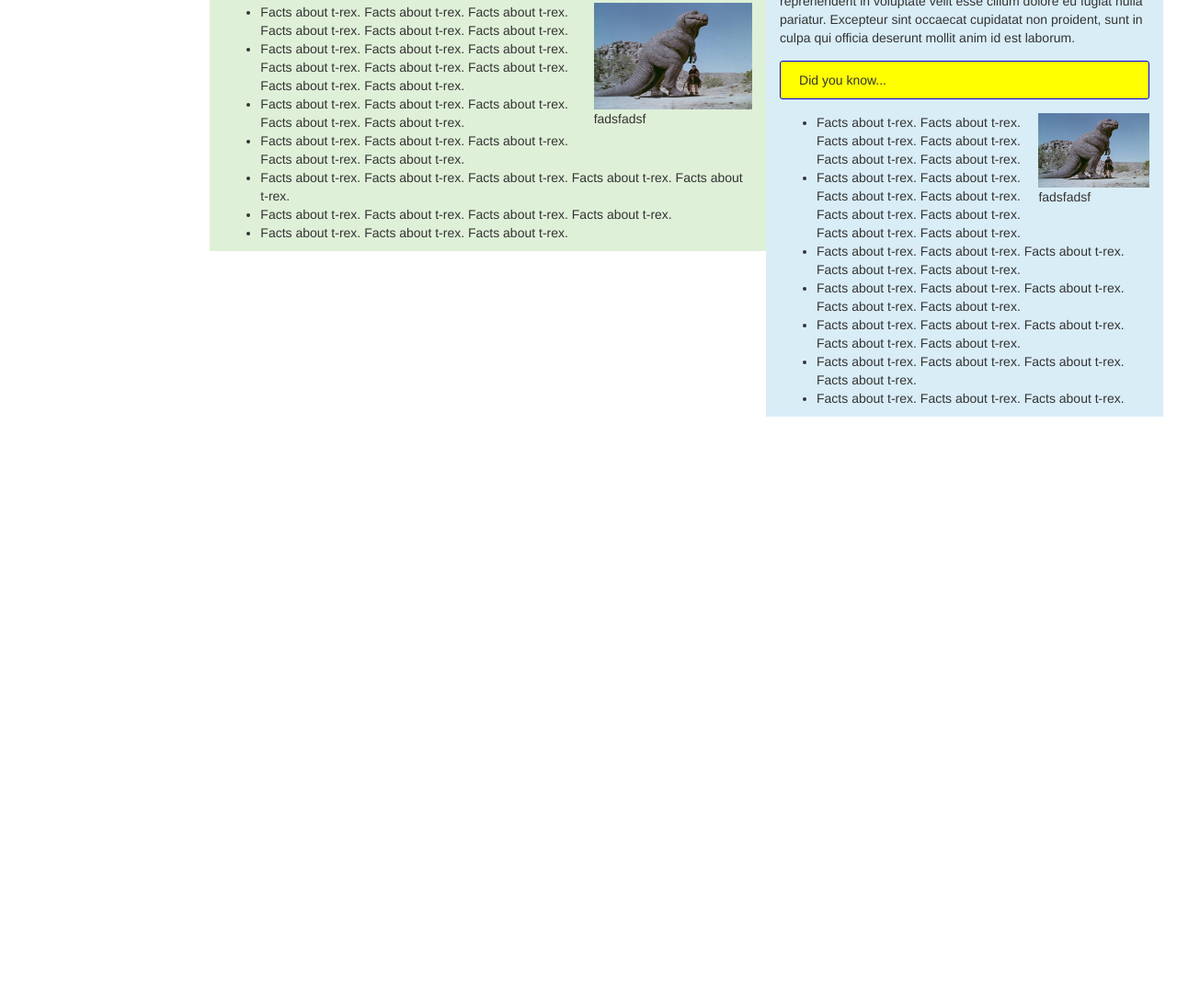
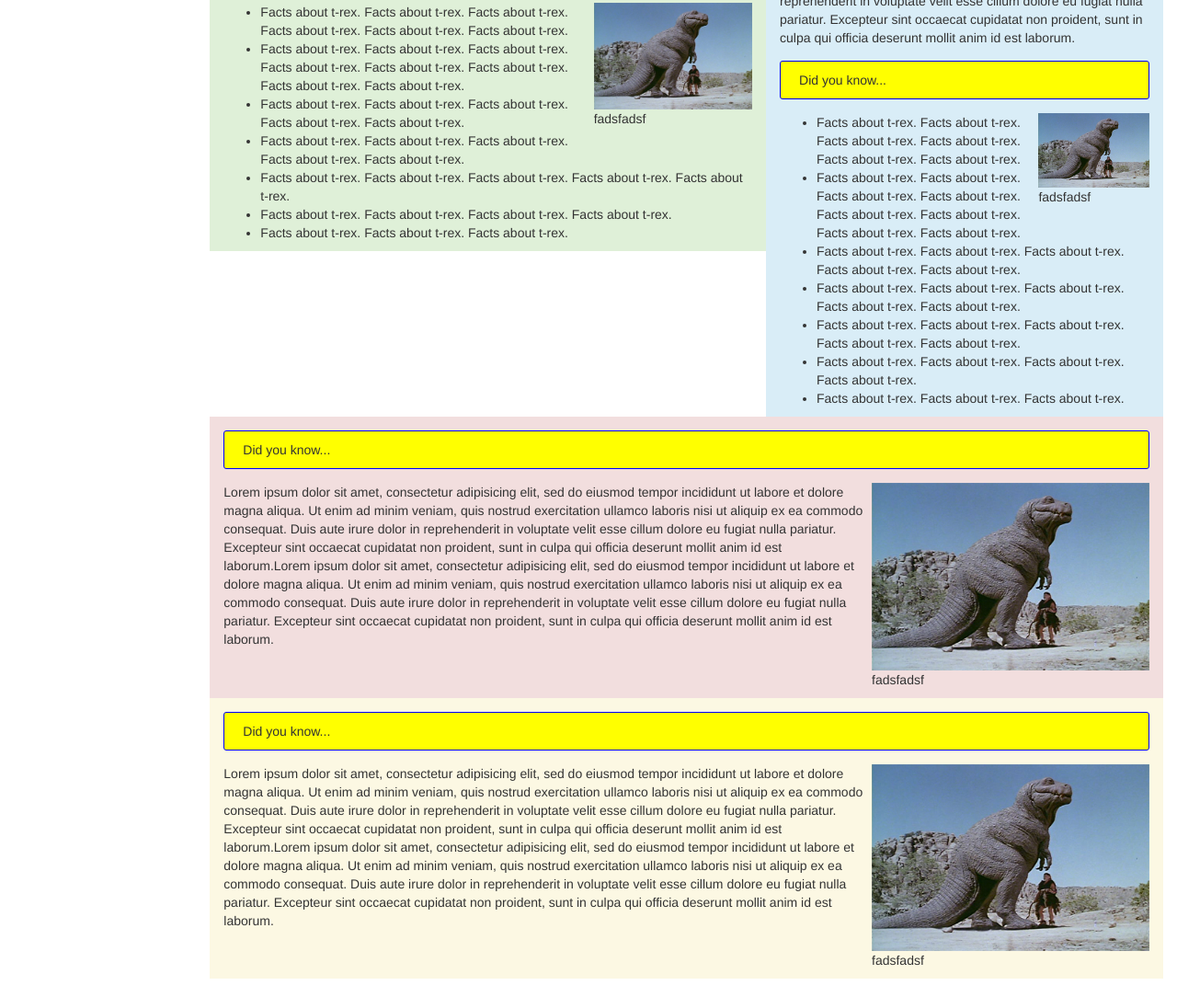
Before and after one commit to conesgnomes/wikipedia-rebuild, a plain HTML site: page index.html in a window 1280 px wide. Shown: the part 733-1817 px from the top of the page at 92% size. Before the commit the page ends 1206 px from the top, so only its background shows below. Drawn offline with Linux system fonts and the light colour scheme.

Commit message:
add rest of content layout

```diff
--- a/index.html
+++ b/index.html
@@ -146,7 +146,30 @@
                   <li>Facts about t-rex. Facts about t-rex. Facts about t-rex. </li>
                 </ul>
               </div>
-
+              <div class="col-md-12 bg-danger">
+                <p class="blue-heading">
+                  Did you know...
+                </p>
+                <img class="content-img pull-right" src="img/t-rex.jpg" alt="t-rex" />
+                <p class="caption pull-right">
+                  fadsfadsf
+                </p>
+                <p>
+                  Lorem ipsum dolor sit amet, consectetur adipisicing elit, sed do eiusmod tempor incididunt ut labore et dolore magna aliqua. Ut enim ad minim veniam, quis nostrud exercitation ullamco laboris nisi ut aliquip ex ea commodo consequat. Duis aute irure dolor in reprehenderit in voluptate velit esse cillum dolore eu fugiat nulla pariatur. Excepteur sint occaecat cupidatat non proident, sunt in culpa qui officia deserunt mollit anim id est laborum.Lorem ipsum dolor sit amet, consectetur adipisicing elit, sed do eiusmod tempor incididunt ut labore et dolore magna aliqua. Ut enim ad minim veniam, quis nostrud exercitation ullamco laboris nisi ut aliquip ex ea commodo consequat. Duis aute irure dolor in reprehenderit in voluptate velit esse cillum dolore eu fugiat nulla pariatur. Excepteur sint occaecat cupidatat non proident, sunt in culpa qui officia deserunt mollit anim id est laborum.
+                </p>
+              </div>
+              <div class="col-md-12 bg-warning">
+                <p class="blue-heading">
+                  Did you know...
+                </p>
+                <img class="content-img pull-right" src="img/t-rex.jpg" alt="t-rex" />
+                <p class="caption pull-right">
+                  fadsfadsf
+                </p>
+                <p>
+                  Lorem ipsum dolor sit amet, consectetur adipisicing elit, sed do eiusmod tempor incididunt ut labore et dolore magna aliqua. Ut enim ad minim veniam, quis nostrud exercitation ullamco laboris nisi ut aliquip ex ea commodo consequat. Duis aute irure dolor in reprehenderit in voluptate velit esse cillum dolore eu fugiat nulla pariatur. Excepteur sint occaecat cupidatat non proident, sunt in culpa qui officia deserunt mollit anim id est laborum.Lorem ipsum dolor sit amet, consectetur adipisicing elit, sed do eiusmod tempor incididunt ut labore et dolore magna aliqua. Ut enim ad minim veniam, quis nostrud exercitation ullamco laboris nisi ut aliquip ex ea commodo consequat. Duis aute irure dolor in reprehenderit in voluptate velit esse cillum dolore eu fugiat nulla pariatur. Excepteur sint occaecat cupidatat non proident, sunt in culpa qui officia deserunt mollit anim id est laborum.
+                </p>
+              </div>
             </div>
           </div>
         </div>
```
